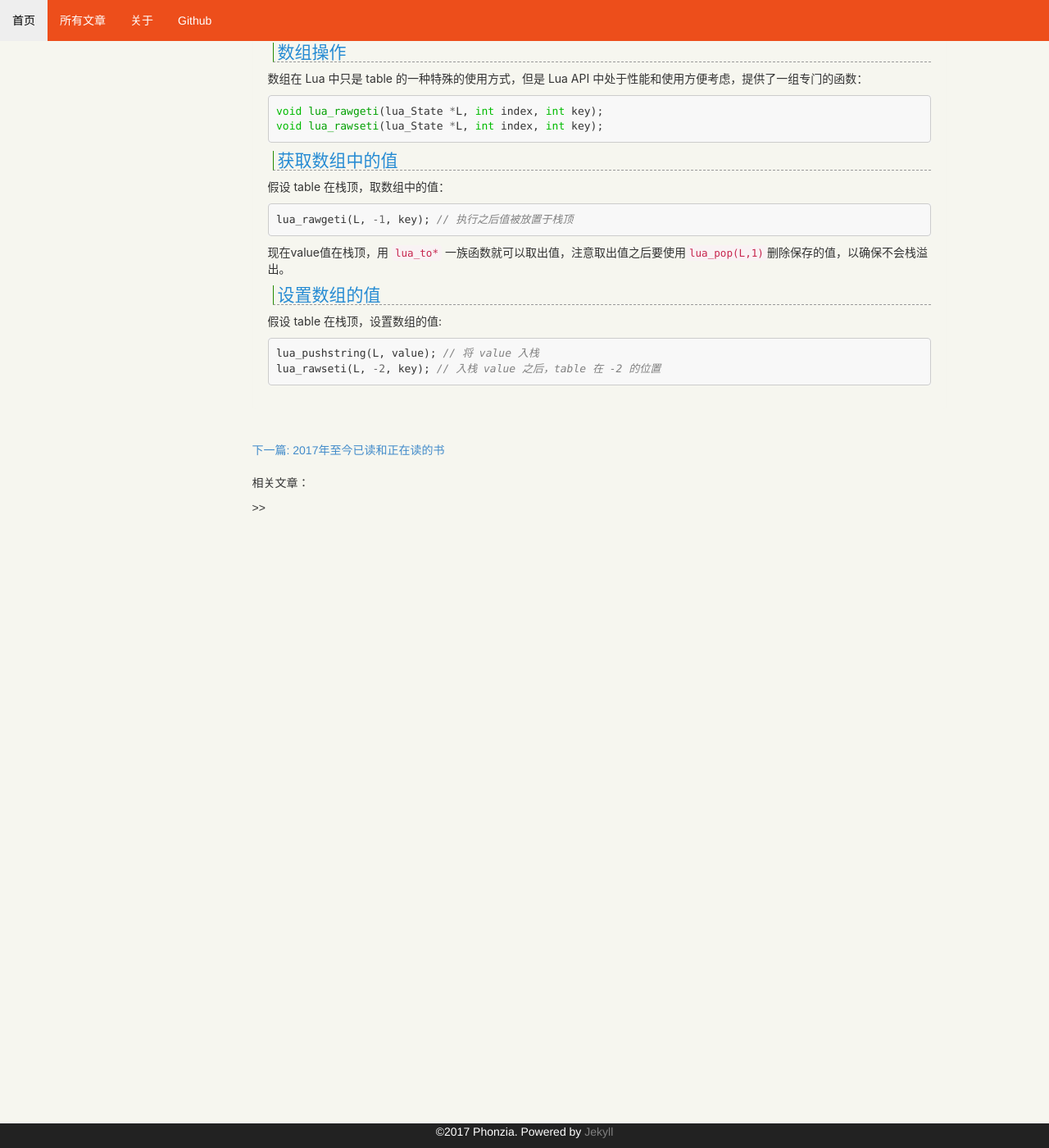
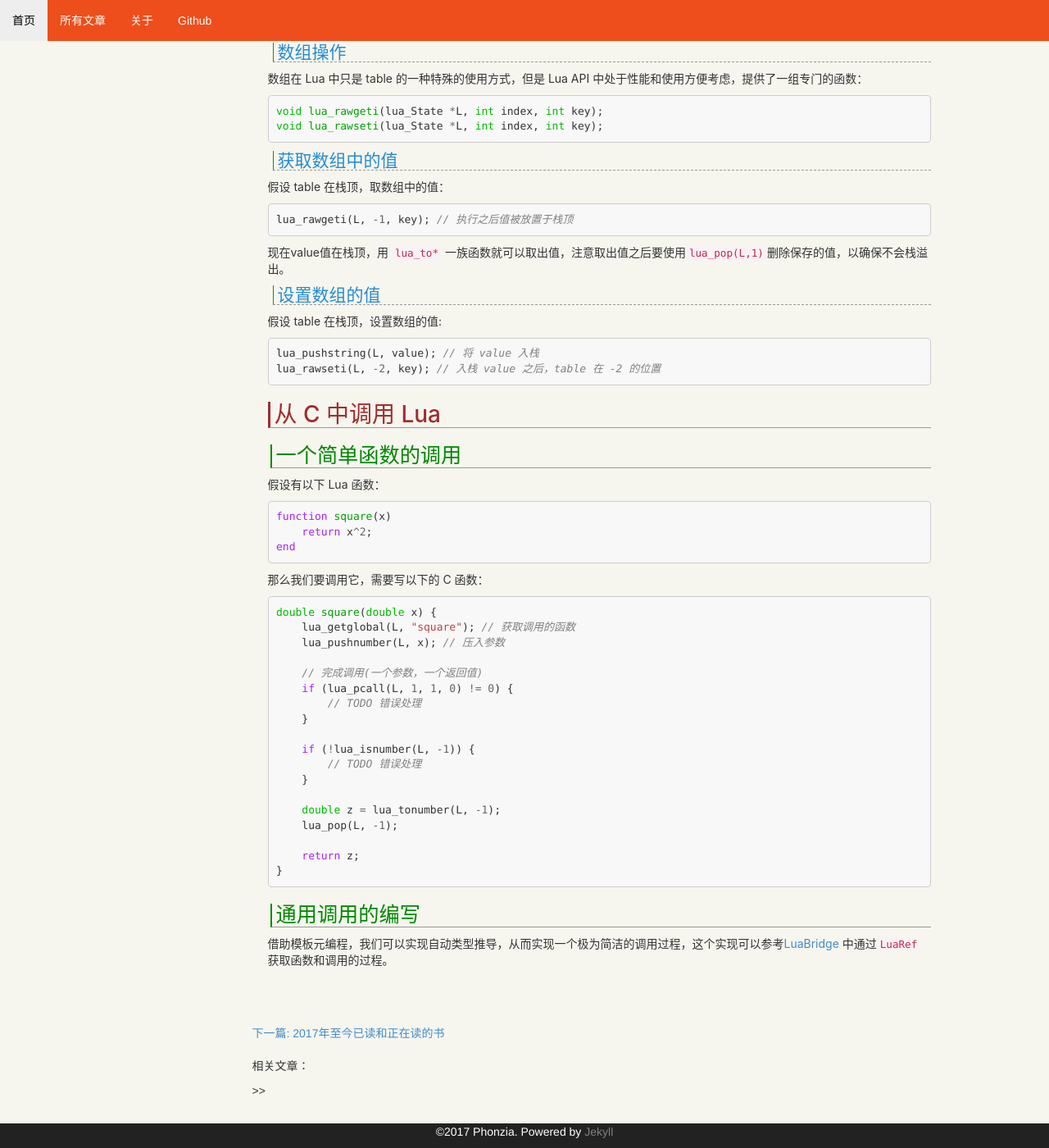
Before and after one commit to phonzia/old_blog, a Jekyll site: the page built from _posts/2017-08-21-Lua-C-Api-Intro.md, in a window 1280 px wide and 1400 px high, scrolled down 3398 px. Shown: the whole window at 82% size. Built offline with Jekyll 4.4.1, drawn with Linux system fonts in a browser that asks for light colours; Markdown is read by kramdown in place of the engine named in the settings; comment, search, counter and statistics services are not loaded.

Commit message:
add new concent to Lua-C-Api-Intro

````diff
--- a/_posts/2017-08-21-Lua-C-Api-Intro.md
+++ b/_posts/2017-08-21-Lua-C-Api-Intro.md
@@ -166,3 +166,35 @@ lua_rawgeti(L, -1, key); // 执行之后值被放置于栈顶
 lua_pushstring(L, value); // 将 value 入栈
 lua_rawseti(L, -2, key); // 入栈 value 之后，table 在 -2 的位置
 ```
+
+## 从 C 中调用 Lua
+### 一个简单函数的调用
+假设有以下 Lua 函数：
+``` lua
+function square(x)
+    return x^2;
+end
+```
+那么我们要调用它，需要写以下的 C 函数：
+``` cpp
+double square(double x) {
+    lua_getglobal(L, "square"); // 获取调用的函数
+    lua_pushnumber(L, x); // 压入参数
+
+    // 完成调用(一个参数，一个返回值)
+    if (lua_pcall(L, 1, 1, 0) != 0) {
+        // TODO 错误处理
+    }
+
+    if (!lua_isnumber(L, -1)) {
+        // TODO 错误处理
+    }
+
+    double z = lua_tonumber(L, -1);
+    lua_pop(L, -1);
+
+    return z;
+}
+```
+### 通用调用的编写
+借助模板元编程，我们可以实现自动类型推导，从而实现一个极为简洁的调用过程，这个实现可以参考[LuaBridge](https://github.com/vinniefalco/LUABridge) 中通过`LuaRef`获取函数和调用的过程。
````
